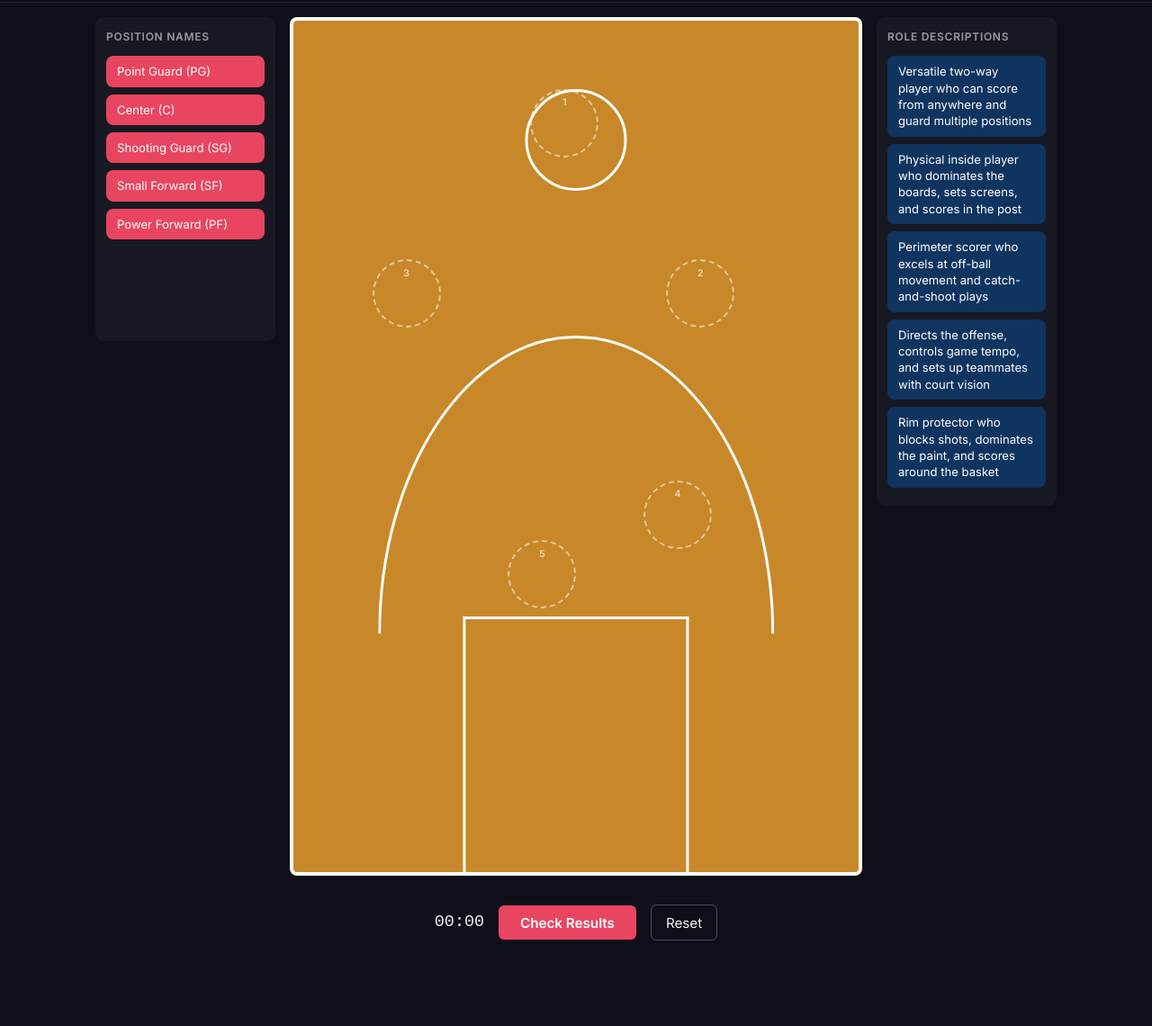
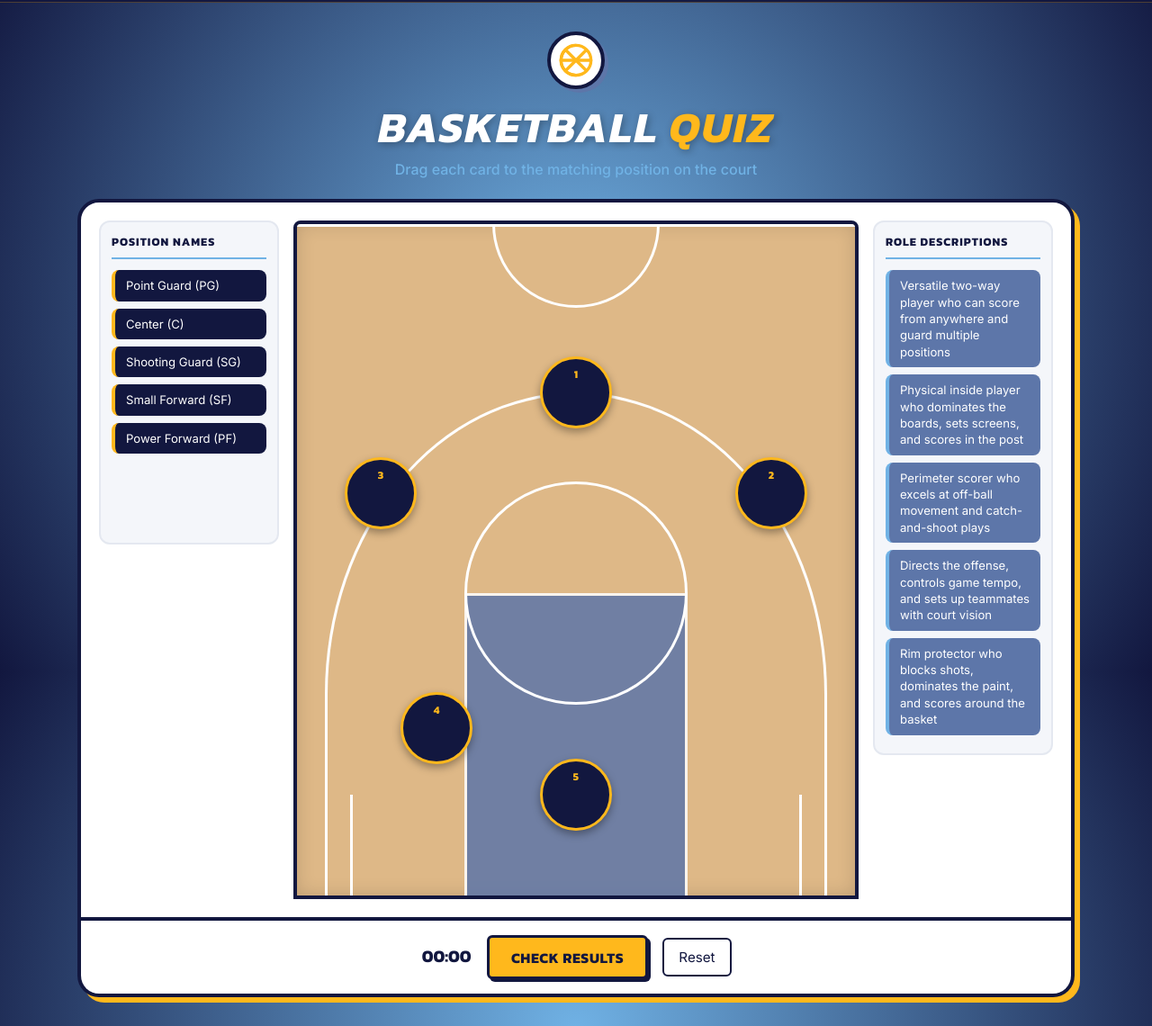
Before and after one commit to anptv/sampleweb, a website: page quiz.html in a window 1280 px wide. Shown: the part 54-1194 px from the top of the page at 90% size. Before the commit the page ends 1115 px from the top, so only its background shows below. Drawn offline with Linux system fonts and the light colour scheme.

Commit message:
feat: update quiz UI with Grizzlies theme and fix basketball court layout

```diff
--- a/quiz.css
+++ b/quiz.css
@@ -1,31 +1,33 @@
-/* quiz.css — quiz-specific styles; loaded after style.css which provides base tokens */
+/* quiz.css — Grizzlies-themed quiz UI; loaded after style.css base tokens */
 
 /* ── QUIZ COLOR TOKENS ──────────────────────────────── */
 :root {
-  --court-bg: #c8882a;
-  --court-line: #fff;
-  --zone-border: #ffffff88;
-  --card-bg: #1a1a2e;
-  --card-name-accent: #e94560;
-  --card-desc-accent: #0f3460;
+  --grizz-navy:   #12173F;
+  --grizz-blue:   #5D76A9;
+  --grizz-light:  #70B2E5;
+  --grizz-gold:   #FFB81C;
+  --court-wood:   #DEB887;
+  --court-paint:  #5D76A9;
+  --court-line:   #FFFFFF;
   --correct-glow: #22c55e;
   --incorrect-glow: #ef4444;
-  --modal-bg: rgba(10, 10, 20, 0.95);
-  --quiz-bg: #0f0f1a;
-  --quiz-text: #f0f0f0;
+  --quiz-text:    #FFFFFF;
+  --font-sport:   'Kanit', sans-serif;
 }
 
 /* ── QUIZ PAGE BASE ─────────────────────────────────── */
-/* Override light theme from style.css for the dark quiz page */
 body {
-  background: var(--quiz-bg);
+  background: radial-gradient(circle at center, var(--grizz-light) 0%, var(--grizz-navy) 100%);
+  background-attachment: fixed;
   color: var(--quiz-text);
+  min-height: 100vh;
 }
 
 /* ── NAV OVERRIDES ──────────────────────────────────── */
 nav {
-  background: rgba(15, 15, 26, 0.92);
-  border-bottom-color: rgba(255, 255, 255, 0.1);
+  background: rgba(18, 23, 63, 0.95);
+  border-bottom: 1px solid rgba(255, 184, 28, 0.25);
+  backdrop-filter: blur(8px);
 }
 .nav-inner {
   display: flex;
@@ -33,39 +35,97 @@ nav {
   align-items: center;
   max-width: 1200px;
   margin: 0 auto;
-  padding: 0 1rem;
+  padding: 0 1.5rem;
   height: 56px;
 }
 .nav-logo {
-  color: var(--quiz-text);
+  color: var(--grizz-gold);
   text-decoration: none;
-  font-weight: 600;
+  font-family: var(--font-sport);
+  font-weight: 700;
+  font-size: 1.1rem;
+  letter-spacing: 0.03em;
 }
-
-/* Lang toggle button in nav */
 .lang-btn {
   background: transparent;
-  border: 1px solid rgba(255, 255, 255, 0.3);
+  border: 1px solid rgba(255, 184, 28, 0.4);
   color: var(--quiz-text);
-  padding: 0.35rem 0.75rem;
+  padding: 0.35rem 0.85rem;
   border-radius: 6px;
   cursor: pointer;
   font-size: 0.85rem;
   font-family: var(--font-sans);
-  transition: background 0.15s;
+  transition: background 0.15s, border-color 0.15s;
 }
-.lang-btn:hover { background: rgba(255, 255, 255, 0.1); }
+.lang-btn:hover {
+  background: rgba(255, 184, 28, 0.15);
+  border-color: var(--grizz-gold);
+}
+
+/* ── PAGE HEADER ────────────────────────────────────── */
+.quiz-header {
+  text-align: center;
+  padding: 2rem 1rem 1.25rem;
+}
+.quiz-header-icon {
+  display: inline-flex;
+  align-items: center;
+  justify-content: center;
+  width: 64px;
+  height: 64px;
+  background: white;
+  border: 4px solid var(--grizz-navy);
+  border-radius: 50%;
+  margin-bottom: 1rem;
+  box-shadow: 4px 4px 0 0 var(--grizz-blue);
+}
+.quiz-header-icon svg { width: 40px; height: 40px; }
+.quiz-header h1 {
+  font-family: var(--font-sport);
+  font-size: clamp(1.75rem, 4vw, 3rem);
+  font-weight: 800;
+  font-style: italic;
+  text-transform: uppercase;
+  letter-spacing: 0.04em;
+  line-height: 1.1;
+  color: white;
+  text-shadow: 2px 2px 8px rgba(0,0,0,0.3);
+}
+.quiz-header h1 span { color: var(--grizz-gold); }
+.quiz-header-sub {
+  margin-top: 0.5rem;
+  color: var(--grizz-light);
+  font-size: 1rem;
+  font-weight: 500;
+}
+
+/* ── ARENA CARD WRAPPER ─────────────────────────────── */
+.arena-card {
+  max-width: 1140px;
+  margin: 0 auto 2rem;
+  padding: 0 1rem;
+}
+.arena-card > .arena {
+  background: white;
+  border: 4px solid var(--grizz-navy);
+  border-radius: 24px 24px 0 0;
+  box-shadow: 6px 6px 0 0 var(--grizz-gold);
+}
+.arena-card > .action-bar {
+  background: white;
+  border: 4px solid var(--grizz-navy);
+  border-top: none;
+  border-radius: 0 0 24px 24px;
+  box-shadow: 6px 6px 0 0 var(--grizz-gold);
+}
 
 /* ── ARENA: 3-COLUMN GRID ───────────────────────────── */
 .arena {
   display: grid;
   grid-template-columns: 200px 1fr 200px;
   gap: 1rem;
-  padding: 1rem;
-  min-height: 80vh;
+  padding: 1.25rem;
   align-items: start;
-  max-width: 1100px;
-  margin: 0 auto;
 }
 
 /* ── TRAY ───────────────────────────────────────────── */
@@ -73,86 +133,118 @@ nav {
   display: flex;
   flex-direction: column;
   padding: 0.75rem;
-  background: rgba(255, 255, 255, 0.04);
-  border-radius: 10px;
+  background: #f4f6fa;
+  border: 2px solid #e4e8f0;
+  border-radius: 12px;
   min-height: 360px;
 }
 .tray h3 {
-  font-size: 0.75rem;
+  font-family: var(--font-sport);
+  font-size: 0.8rem;
+  font-weight: 700;
   text-transform: uppercase;
-  letter-spacing: 0.06em;
+  letter-spacing: 0.08em;
   margin-bottom: 0.75rem;
-  opacity: 0.6;
-  color: var(--quiz-text);
+  color: var(--grizz-navy);
+  border-bottom: 2px solid var(--grizz-light);
+  padding-bottom: 0.4rem;
+}
+.tray.dragover-tray { background: rgba(93, 118, 169, 0.08); }
+
+/* ── COURT ──────────────────────────────────────────── */
+/* Half-court portrait: ~50ft wide × 47ft deep → aspect ≈ 1/0.94, rounded to 1/1 for display */
+.court {
+  position: relative;
+  background: var(--court-wood);
+  aspect-ratio: 1 / 1.2;
+  border: 4px solid var(--grizz-navy);
+  border-radius: 8px 8px 0 0;
+  overflow: hidden;
+  box-shadow: inset 0 0 20px rgba(0,0,0,0.15);
 }
 
-/* Drop-back target highlight on tray */
-.tray.dragover-tray { background: rgba(255, 255, 255, 0.08); }
-
-/* ── COURT ──────────────────────────────────────────── */
-.court {
-  position: relative;
-  background: var(--court-bg);
-  aspect-ratio: 2 / 3;
-  border: 4px solid var(--court-line);
-  border-radius: 8px;
-  /* overflow hidden clips absolute children — touch clone goes on body instead */
-  overflow: hidden;
+/* Half-court line at the top */
+.court-half-line {
+  position: absolute;
+  top: 0; left: 0;
+  width: 100%; height: 3px;
+  background: var(--court-line);
+}
+/* Half-court circle (center circle half visible at top) */
+.court-half-circle {
+  position: absolute;
+  top: 0; left: 50%;
+  transform: translate(-50%, -50%);
+  width: 30%; aspect-ratio: 1;
+  border: 3px solid var(--court-line);
+  border-radius: 50%;
+  background: var(--court-wood);
+}
+/* 3-point arc */
+.court-3pt-line {
+  position: absolute;
+  bottom: 0; left: 50%;
+  transform: translateX(-50%);
+  width: 90%; height: 75%;
+  border: 3px solid var(--court-line);
+  border-radius: 50% 50% 0 0 / 60% 60% 0 0;
+  border-bottom: none;
+  background: transparent;
+}
+/* 3-point straight corner lines */
+.court-3pt-corner-left,
+.court-3pt-corner-right {
+  position: absolute;
+  bottom: 0;
+  width: 5%; height: 15%;
+}
+.court-3pt-corner-left  { left:  5%; border-right: 3px solid var(--court-line); }
+.court-3pt-corner-right { right: 5%; border-left:  3px solid var(--court-line); }
+/* Paint / free-throw lane */
+.court-key {
+  position: absolute;
+  bottom: 0; left: 50%;
+  transform: translateX(-50%);
+  width: 40%; height: 45%;
+  background: var(--court-paint);
+  border: 3px solid var(--court-line);
+  border-bottom: none;
+  opacity: 0.85;
+}
+/* Free-throw circle at top of paint */
+.court-key-circle {
+  position: absolute;
+  bottom: 45%; left: 50%;
+  transform: translate(-50%, 50%);
+  width: 40%; aspect-ratio: 1;
+  border: 3px solid var(--court-line);
+  border-radius: 50%;
+  background: transparent;
 }
 
-/* Court markings — decorative only */
-.court-key {
-  position: absolute;
-  bottom: 0;
-  left: 50%;
-  transform: translateX(-50%);
-  width: 40%;
-  height: 30%;
-  border: 3px solid var(--court-line);
-  border-bottom: none;
-}
-.court-arc {
-  position: absolute;
-  bottom: 28%;
-  left: 50%;
-  transform: translateX(-50%);
-  width: 70%;
-  height: 35%;
-  border: 3px solid var(--court-line);
-  border-radius: 50% 50% 0 0 / 100% 100% 0 0;
-  border-bottom: none;
-}
-.court-circle {
-  position: absolute;
-  top: 8%;
-  left: 50%;
-  transform: translateX(-50%);
-  width: 18%;
-  aspect-ratio: 1;
-  border: 3px solid var(--court-line);
-  border-radius: 50%;
-}
-
-/* ── DROP ZONES ─────────────────────────────────────── */
+/* ── DROP ZONES — styled like Grizzlies pos-markers ─── */
 .drop-zone {
   position: absolute;
-  /* Centered on % coords via transform */
   transform: translate(-50%, -50%);
-  width: 76px;
-  height: 76px;
-  border: 2px dashed var(--zone-border);
+  width: 80px;
+  height: 80px;
+  background: var(--grizz-navy);
+  border: 3px solid var(--grizz-gold);
   border-radius: 50%;
   display: flex;
   flex-direction: column;
   align-items: center;
   justify-content: center;
   gap: 2px;
-  transition: border-color 0.2s, box-shadow 0.2s;
+  transition: transform 0.2s cubic-bezier(0.4,0,0.2,1), box-shadow 0.2s, border-color 0.2s;
   cursor: default;
+  box-shadow: 0 4px 10px rgba(0,0,0,0.35);
+  z-index: 10;
 }
 .drop-zone.dragover {
-  border-color: #fff;
-  box-shadow: 0 0 14px #fff8;
+  transform: translate(-50%, -50%) scale(1.15);
+  border-color: white;
+  box-shadow: 0 0 18px rgba(255,255,255,0.6);
 }
 .drop-zone.correct {
   border-color: var(--correct-glow);
@@ -163,26 +255,25 @@ nav {
   border-color: var(--incorrect-glow);
   box-shadow: 0 0 20px var(--incorrect-glow);
 }
-
 .zone-number {
-  font-size: 0.65rem;
+  font-family: var(--font-sport);
+  font-size: 0.75rem;
   font-weight: 700;
-  color: rgba(255, 255, 255, 0.7);
+  color: var(--grizz-gold);
   line-height: 1;
 }
 
 /* ── SLOTS INSIDE DROP ZONES ────────────────────────── */
 .slot {
-  width: 68px;
-  min-height: 20px;
+  width: 72px;
+  min-height: 18px;
   display: flex;
   align-items: center;
   justify-content: center;
   border-radius: 4px;
 }
 .slot .card {
-  /* Card placed in slot: compact display */
-  font-size: 0.55rem;
+  font-size: 0.5rem;
   padding: 2px 4px;
   margin: 0;
   width: 100%;
@@ -204,10 +295,18 @@ nav {
   transition: transform 0.15s, box-shadow 0.15s;
   color: #fff;
 }
-.card:hover  { transform: translateY(-2px); box-shadow: 0 4px 14px rgba(0,0,0,0.3); }
+.card:hover  { transform: translateY(-2px); box-shadow: 0 4px 14px rgba(0,0,0,0.2); }
 .card:active { cursor: grabbing; }
-.card--name  { background: var(--card-name-accent); }
-.card--desc  { background: var(--card-desc-accent); }
+/* Name card: navy with gold left border */
+.card--name {
+  background: var(--grizz-navy);
+  border-left: 4px solid var(--grizz-gold);
+}
+/* Desc card: Grizz blue */
+.card--desc {
+  background: var(--grizz-blue);
+  border-left: 4px solid var(--grizz-light);
+}
 .card.dragging { opacity: 0.35; }
 .card.locked   { cursor: default; opacity: 0.85; }
 .card.shake    { animation: shake 0.4s ease; }
@@ -217,7 +316,7 @@ nav {
   position: fixed;
   pointer-events: none;
   z-index: 9999;
-  opacity: 0.8;
+  opacity: 0.85;
   transform: scale(1.05);
   border-radius: 8px;
 }
@@ -228,32 +327,40 @@ nav {
   gap: 1rem;
   justify-content: center;
   align-items: center;
-  padding: 1rem;
+  padding: 1rem 1.25rem;
 }
 .timer {
-  font-family: monospace;
-  font-size: 1.15rem;
-  color: var(--quiz-text);
+  font-family: var(--font-sport);
+  font-size: 1.2rem;
+  font-weight: 700;
+  color: var(--grizz-navy);
   min-width: 4.5ch;
   text-align: center;
 }
+/* Gold submit button — Grizz style */
 .btn-submit {
-  background: var(--card-name-accent);
-  color: #fff;
+  background: var(--grizz-gold);
+  color: var(--grizz-navy);
   padding: 0.6rem 1.5rem;
-  border: none;
+  border: 3px solid var(--grizz-navy);
   border-radius: 6px;
   cursor: pointer;
-  font-weight: 600;
-  font-family: var(--font-sans);
-  font-size: 0.95rem;
-  transition: opacity 0.15s;
+  font-family: var(--font-sport);
+  font-weight: 700;
+  font-size: 1rem;
+  text-transform: uppercase;
+  letter-spacing: 0.04em;
+  transition: box-shadow 0.15s, transform 0.15s;
+  box-shadow: 3px 3px 0 0 var(--grizz-navy);
 }
-.btn-submit:hover { opacity: 0.88; }
+.btn-submit:hover {
+  box-shadow: 1px 1px 0 0 var(--grizz-navy);
+  transform: translate(2px, 2px);
+}
 .btn-reset {
   background: transparent;
-  border: 1px solid rgba(255, 255, 255, 0.25);
-  color: var(--quiz-text);
+  border: 2px solid var(--grizz-navy);
+  color: var(--grizz-navy);
   padding: 0.6rem 1rem;
   border-radius: 6px;
   cursor: pointer;
@@ -261,35 +368,40 @@ nav {
   font-size: 0.95rem;
   transition: background 0.15s;
 }
-.btn-reset:hover { background: rgba(255, 255, 255, 0.08); }
+.btn-reset:hover { background: rgba(18, 23, 63, 0.08); }
 
 /* ── SCOREBOARD MODAL ───────────────────────────────── */
 dialog#modal-scoreboard {
-  background: var(--modal-bg);
+  background: var(--grizz-navy);
   color: var(--quiz-text);
-  border: 1px solid rgba(255, 255, 255, 0.15);
-  border-radius: 14px;
+  border: 4px solid var(--grizz-gold);
+  border-radius: 20px;
   padding: 2rem;
   min-width: 300px;
   text-align: center;
+  box-shadow: 8px 8px 0 0 rgba(255,184,28,0.4);
 }
 dialog::backdrop {
-  background: rgba(0, 0, 0, 0.6);
+  background: rgba(0, 0, 0, 0.65);
   backdrop-filter: blur(4px);
 }
 #modal-title {
-  font-size: 1.5rem;
+  font-family: var(--font-sport);
+  font-size: 1.75rem;
+  font-weight: 800;
+  font-style: italic;
+  text-transform: uppercase;
+  color: var(--grizz-gold);
   margin-bottom: 1.25rem;
 }
 .score-row {
   margin: 0.6rem 0;
   font-size: 1rem;
-  opacity: 0.85;
+  color: rgba(255,255,255,0.8);
 }
 .score-row strong {
-  color: #fff;
-  opacity: 1;
-  margin-left: 0.25rem;
+  color: var(--grizz-gold);
+  margin-left: 0.35rem;
 }
 .modal-actions {
   display: flex;
@@ -307,13 +419,15 @@ dialog::backdrop {
   transition: opacity 0.15s;
 }
 #btn-play-again {
-  background: var(--card-name-accent);
-  color: #fff;
+  background: var(--grizz-gold);
+  color: var(--grizz-navy);
+  font-weight: 700;
+  border: 2px solid transparent;
 }
 #btn-review {
-  background: rgba(255, 255, 255, 0.15);
-  color: #fff;
-  border: 1px solid rgba(255, 255, 255, 0.2) !important;
+  background: transparent;
+  color: var(--quiz-text);
+  border: 2px solid rgba(255,255,255,0.3) !important;
 }
 .modal-actions button:hover { opacity: 0.85; }
 
@@ -321,7 +435,7 @@ dialog::backdrop {
 #review-overlay {
   position: fixed;
   inset: 0;
-  background: rgba(10, 10, 20, 0.97);
+  background: rgba(18, 23, 63, 0.98);
   z-index: 500;
   display: flex;
   flex-direction: column;
@@ -330,7 +444,6 @@ dialog::backdrop {
   overflow-y: auto;
 }
 #review-overlay[hidden] { display: none; }
-
 .review-header {
   display: flex;
   justify-content: space-between;
@@ -339,18 +452,25 @@ dialog::backdrop {
   max-width: 600px;
   margin-bottom: 1.5rem;
 }
-.review-header h2 { font-size: 1.4rem; }
+.review-header h2 {
+  font-family: var(--font-sport);
+  font-size: 1.5rem;
+  font-weight: 800;
+  font-style: italic;
+  text-transform: uppercase;
+  color: var(--grizz-gold);
+}
 #btn-close-review {
-  background: rgba(255, 255, 255, 0.12);
-  border: 1px solid rgba(255, 255, 255, 0.2);
-  color: #fff;
+  background: rgba(255,184,28,0.15);
+  border: 1px solid rgba(255,184,28,0.4);
+  color: var(--grizz-gold);
   padding: 0.4rem 1rem;
   border-radius: 6px;
   cursor: pointer;
   font-family: var(--font-sans);
+  transition: background 0.15s;
 }
-#btn-close-review:hover { background: rgba(255, 255, 255, 0.2); }
-
+#btn-close-review:hover { background: rgba(255,184,28,0.3); }
 .review-list {
   width: 100%;
   max-width: 600px;
@@ -362,15 +482,16 @@ dialog::backdrop {
   display: flex;
   align-items: flex-start;
   gap: 1rem;
-  background: rgba(255, 255, 255, 0.06);
+  background: rgba(255,255,255,0.06);
   border-radius: 10px;
   padding: 1rem;
-  border-left: 4px solid var(--correct-glow);
+  border-left: 4px solid var(--grizz-gold);
 }
 .review-zone-num {
+  font-family: var(--font-sport);
   font-size: 1.4rem;
   font-weight: 700;
-  color: var(--correct-glow);
+  color: var(--grizz-gold);
   min-width: 1.5rem;
   text-align: center;
 }
@@ -383,7 +504,7 @@ dialog::backdrop {
 }
 .review-desc {
   font-size: 0.82rem;
-  color: rgba(255, 255, 255, 0.7);
+  color: rgba(255,255,255,0.7);
   line-height: 1.5;
 }
 
@@ -403,7 +524,6 @@ dialog::backdrop {
   .arena {
     grid-template-columns: 1fr;
     grid-template-rows: auto auto auto;
-    min-height: unset;
   }
   .tray {
     flex-direction: row;
@@ -414,18 +534,20 @@ dialog::backdrop {
   .tray h3 { width: 100%; }
   .tray .card { margin-bottom: 0; }
   .court {
-    /* Portrait orientation preserved — drop zone % positions stay valid */
-    aspect-ratio: 2 / 3;
-    max-width: 360px;
+    aspect-ratio: 1 / 1.2;
+    max-width: 380px;
     margin: 0 auto;
   }
+  .arena-card > .arena { border-radius: 20px 20px 0 0; }
+  .arena-card > .action-bar { border-radius: 0 0 20px 20px; }
 }
 
 /* ── RESPONSIVE: MOBILE (≤ 600px) ──────────────────── */
 @media (max-width: 600px) {
   .card { font-size: 0.75rem; padding: 0.4rem 0.6rem; }
   .tray { padding: 0.5rem; }
-  .action-bar { gap: 0.5rem; }
+  .action-bar { gap: 0.5rem; flex-wrap: wrap; }
   .btn-submit, .btn-reset { font-size: 0.85rem; padding: 0.5rem 0.9rem; }
   dialog#modal-scoreboard { min-width: 90vw; padding: 1.5rem; }
+  .quiz-header { padding: 1.25rem 1rem 0.75rem; }
 }
--- a/quiz.html
+++ b/quiz.html
@@ -8,7 +8,8 @@
   <link rel="stylesheet" href="style.css" />
   <link rel="stylesheet" href="quiz.css" />
   <link rel="preconnect" href="https://fonts.googleapis.com" />
-  <link href="https://fonts.googleapis.com/css2?family=Inter:wght@400;500;600&display=swap" rel="stylesheet" />
+  <link rel="preconnect" href="https://fonts.gstatic.com" crossorigin />
+  <link href="https://fonts.googleapis.com/css2?family=Inter:wght@400;500;600&family=Kanit:ital,wght@0,700;0,800;1,700&display=swap" rel="stylesheet" />
 </head>
 <body>
 
@@ -20,6 +21,24 @@
               data-en="EN | VN" data-vn="VN | EN">EN | VN</button>
     </div>
   </nav>
+
+  <!-- Page header -->
+  <header class="quiz-header">
+    <div class="quiz-header-icon">
+      <svg xmlns="http://www.w3.org/2000/svg" viewBox="0 0 24 24" fill="none" stroke="#FFB81C" stroke-width="2" stroke-linecap="round" stroke-linejoin="round">
+        <circle cx="12" cy="12" r="10"></circle>
+        <path d="M5.4 5.4l13.2 13.2"></path>
+        <path d="M18.6 5.4L5.4 18.6"></path>
+        <path d="M12 2a10 10 0 0 0 0 20"></path>
+        <path d="M2 12h20"></path>
+      </svg>
+    </div>
+    <h1>Basketball <span>Quiz</span></h1>
+    <p class="quiz-header-sub js-i18n" data-en="Drag each card to the matching position on the court" data-vn="Kéo thẻ vào đúng vị trí trên sân">Drag each card to the matching position on the court</p>
+  </header>
+
+  <!-- Arena card wrapper -->
+  <div class="arena-card">
 
   <main class="arena">
 
@@ -45,41 +64,45 @@
 
     <!-- CENTER: Tactical Court with 5 Drop Zones -->
     <section class="court">
-      <!-- Decorative court markings -->
-      <div class="court-arc"></div>
+      <!-- Court markings — half-court from baseline (bottom) to half-court line (top) -->
+      <div class="court-half-circle"></div>
+      <div class="court-half-line"></div>
+      <div class="court-3pt-line"></div>
+      <div class="court-3pt-corner-left"></div>
+      <div class="court-3pt-corner-right"></div>
       <div class="court-key"></div>
-      <div class="court-circle"></div>
+      <div class="court-key-circle"></div>
 
-      <!-- Zone 1: Point Guard — top center -->
-      <div class="drop-zone" data-zone="1" style="top:12%;left:48%">
+      <!-- Zone 1: Point Guard — top of key / above 3pt arc -->
+      <div class="drop-zone" data-zone="1" style="top:25%;left:50%">
         <span class="zone-number">1</span>
         <div class="slot slot--name" data-accepts="name"></div>
         <div class="slot slot--desc" data-accepts="desc"></div>
       </div>
 
-      <!-- Zone 2: Shooting Guard — right wing -->
-      <div class="drop-zone" data-zone="2" style="top:32%;left:72%">
+      <!-- Zone 2: Shooting Guard — right wing on 3pt line -->
+      <div class="drop-zone" data-zone="2" style="top:40%;left:85%">
         <span class="zone-number">2</span>
         <div class="slot slot--name" data-accepts="name"></div>
         <div class="slot slot--desc" data-accepts="desc"></div>
       </div>
 
-      <!-- Zone 3: Small Forward — left wing -->
-      <div class="drop-zone" data-zone="3" style="top:32%;left:20%">
+      <!-- Zone 3: Small Forward — left wing on 3pt line -->
+      <div class="drop-zone" data-zone="3" style="top:40%;left:15%">
         <span class="zone-number">3</span>
         <div class="slot slot--name" data-accepts="name"></div>
         <div class="slot slot--desc" data-accepts="desc"></div>
       </div>
 
-      <!-- Zone 4: Power Forward — right block -->
-      <div class="drop-zone" data-zone="4" style="top:58%;left:68%">
+      <!-- Zone 4: Power Forward — left block / post -->
+      <div class="drop-zone" data-zone="4" style="top:75%;left:25%">
         <span class="zone-number">4</span>
         <div class="slot slot--name" data-accepts="name"></div>
         <div class="slot slot--desc" data-accepts="desc"></div>
       </div>
 
-      <!-- Zone 5: Center — key/paint area -->
-      <div class="drop-zone" data-zone="5" style="top:65%;left:44%">
+      <!-- Zone 5: Center — low post / paint center -->
+      <div class="drop-zone" data-zone="5" style="top:85%;left:50%">
         <span class="zone-number">5</span>
         <div class="slot slot--name" data-accepts="name"></div>
         <div class="slot slot--desc" data-accepts="desc"></div>
@@ -126,6 +149,8 @@
     <button id="btn-reset" class="btn-reset js-i18n"
             data-en="Reset" data-vn="Chơi lại">Reset</button>
   </div>
+
+  </div><!-- end .arena-card -->
 
   <!-- SCOREBOARD MODAL -->
   <dialog id="modal-scoreboard" aria-labelledby="modal-title" aria-modal="true">
```
